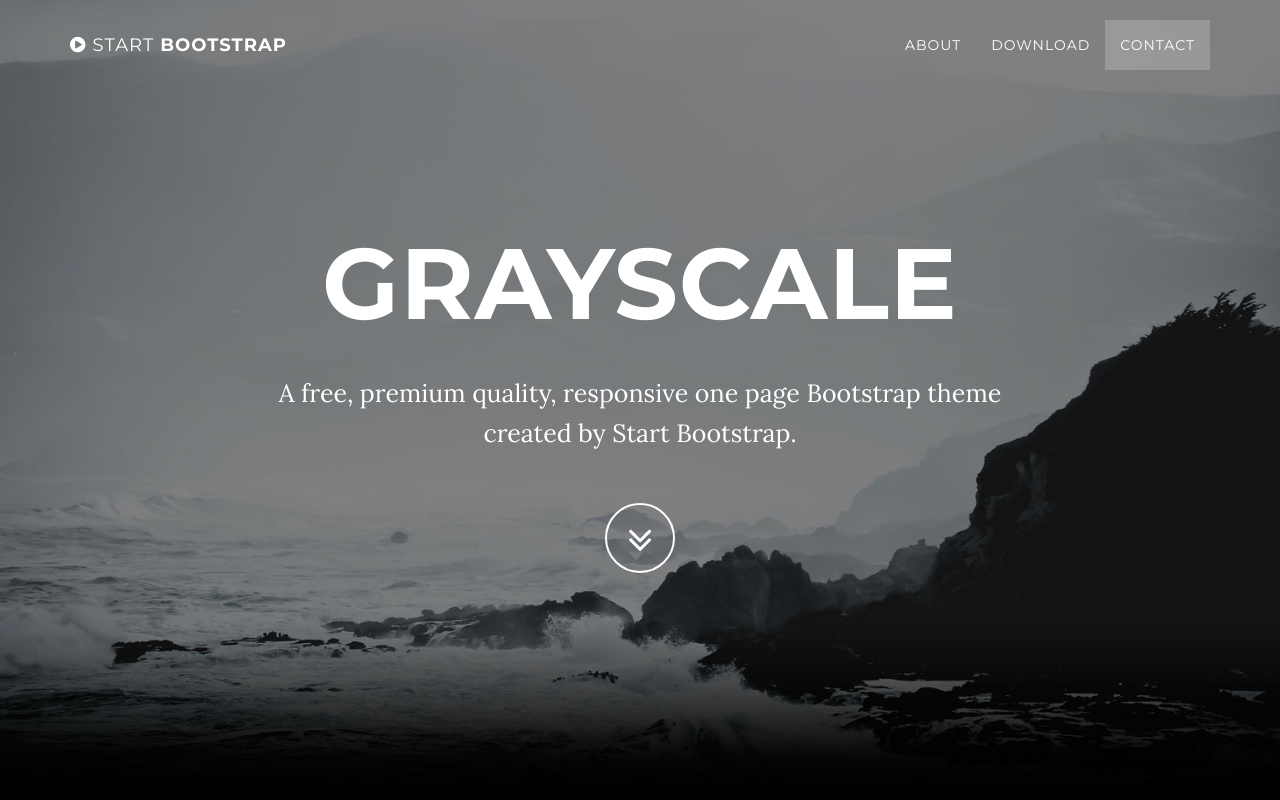
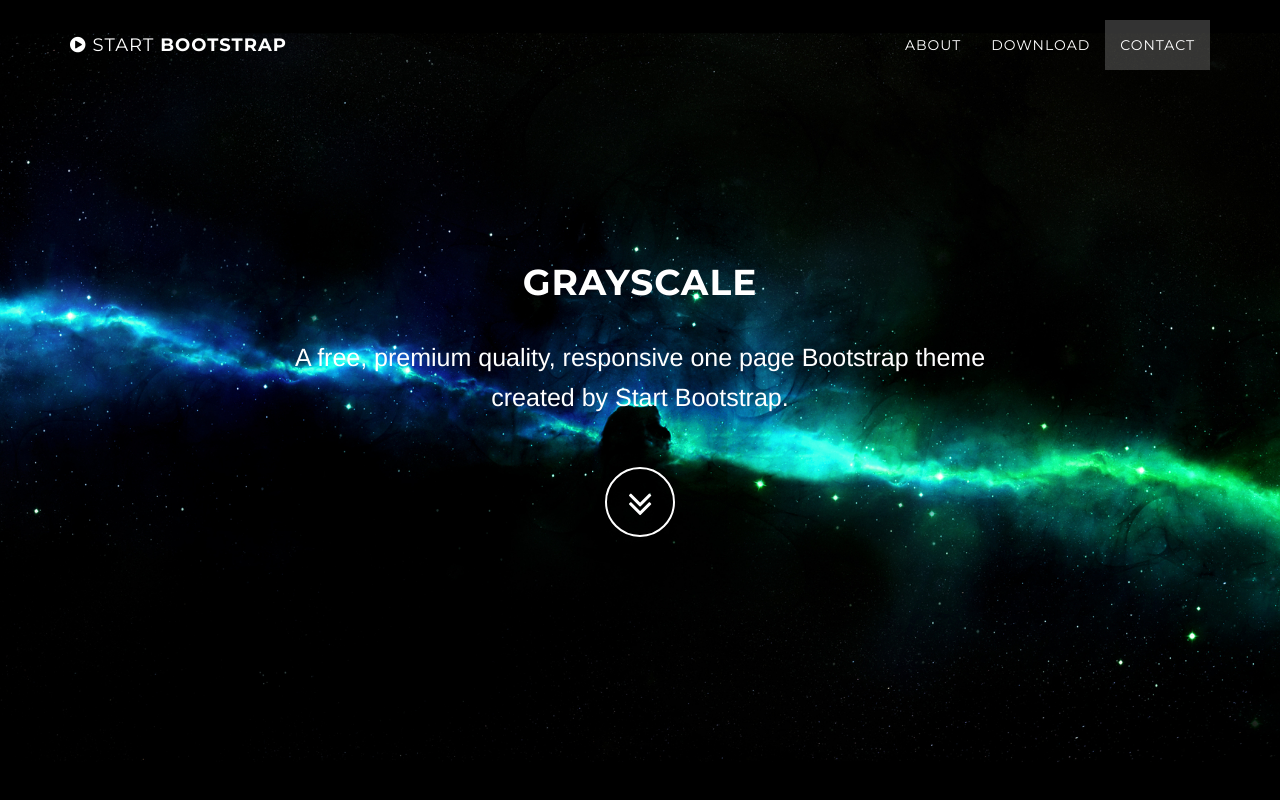
Before and after one commit to mjrignacio/mjri-grayscale, a plain HTML site: page index.html in a window 1280 px wide. Shown: the top 800 px of the page. Drawn offline with nearby package versions, Linux system fonts and the light colour scheme; some packages are replaced by stand-ins of ours.

Commit message:
modified css

```diff
--- a/css/grayscale.css
+++ b/css/grayscale.css
@@ -1,7 +1,7 @@
 body {
     width: 100%;
     height: 100%;
-    font-family: Lora,"Helvetica Neue",Helvetica,Arial,sans-serif;
+    font-family: "Dosis","Helvetica Neue",Helvetica,Arial,sans-serif;
     color: #fff;
     background-color: #000;
 }
@@ -127,7 +127,8 @@
     padding: 100px 0;
     text-align: center;
     color: #fff;
-    background: url(../img/intro-bg.jpg) no-repeat bottom center scroll;
+    background: url(../img/intro-bg5.jpg) no-repeat bottom center scroll;
+    /*background: url(../img/bg-intro.png) no-repeat bottom center scroll;*/
     background-color: #000;
     -webkit-background-size: cover;
     -moz-background-size: cover;
@@ -155,7 +156,7 @@
     }
 
     .brand-heading {
-        font-size: 100px;
+        font-size: 36px;
     }
 
     .intro-text {
@@ -245,7 +246,7 @@
     width: 100%;
     padding: 50px 0;
     color: #fff;
-    background: url(../img/downloads-bg.jpg) no-repeat center center scroll;
+    /*background: url(../img/downloads-bg.jpg) no-repeat center center scroll;*/
     background-color: #000;
     -webkit-background-size: cover;
     -moz-background-size: cover;
@@ -347,3 +348,7 @@
 body {
     webkit-tap-highlight-color: rgba(255,255,255,.2);
 }
+
+.bottom {
+    height: 250px;
+}
```
